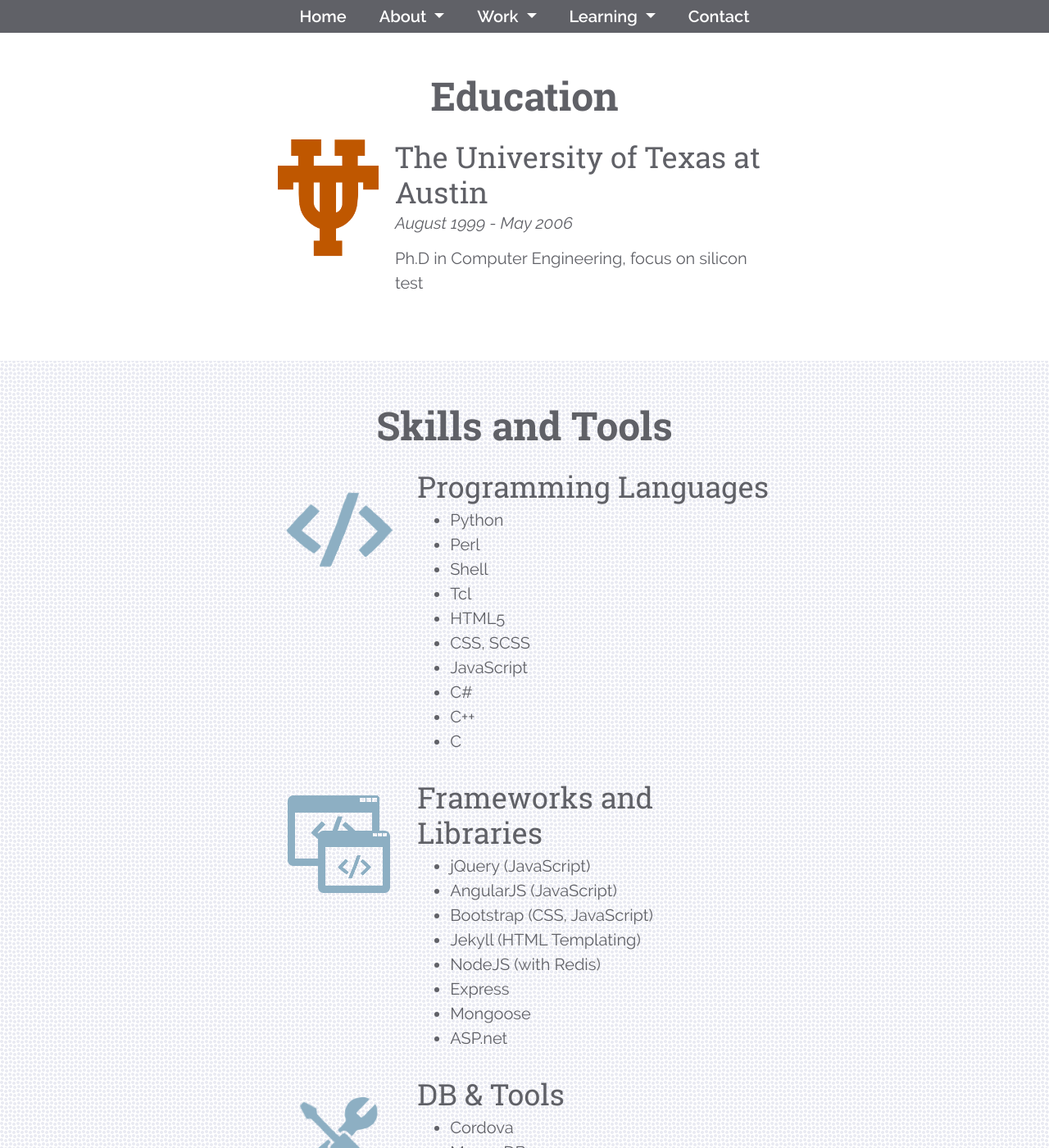
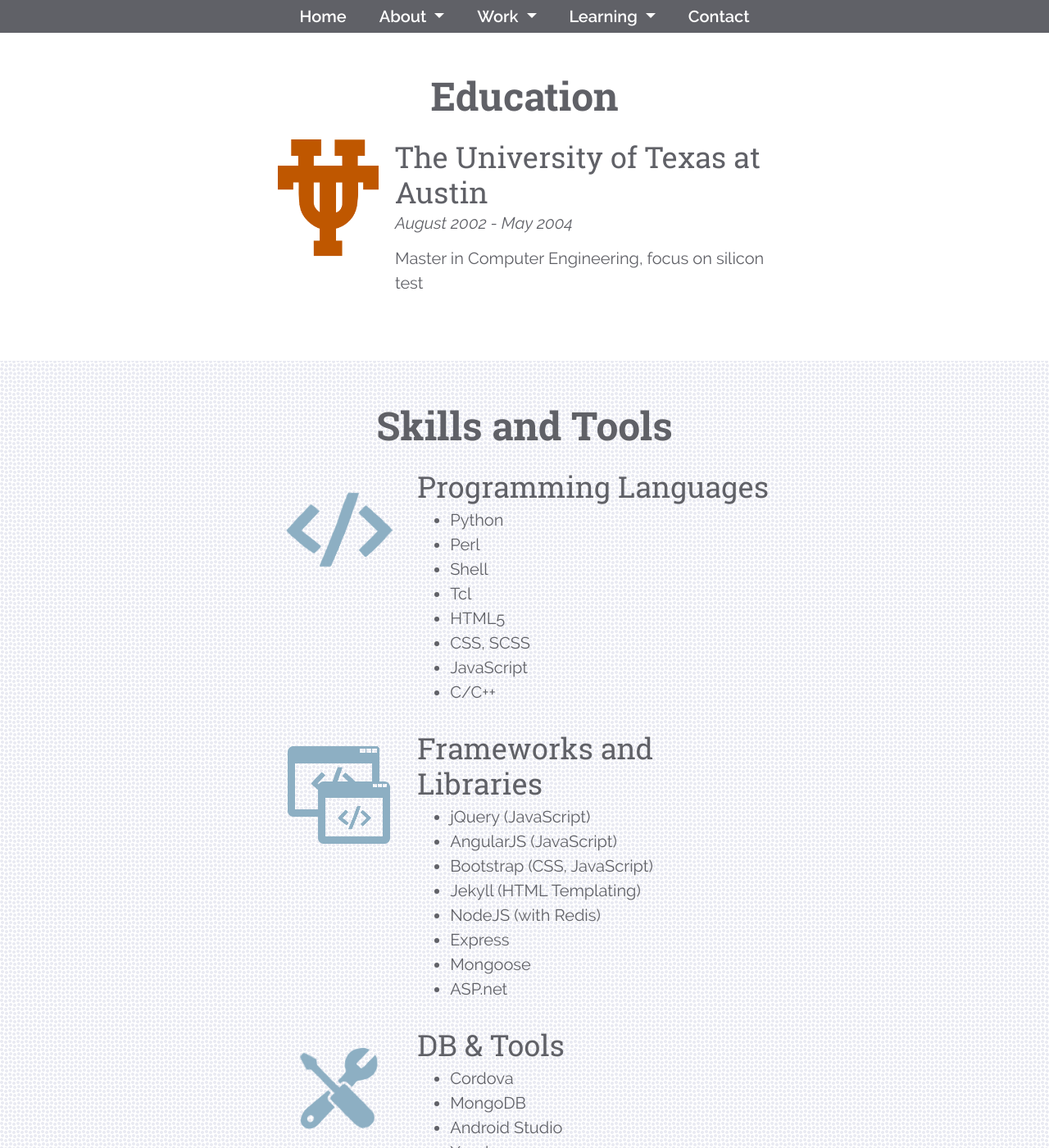
Before and after one commit to soo1017/soolee, a Jekyll site: the page built from pages/about.html, in a window 1280 px wide and 1400 px high, scrolled down 402 px. Shown: the whole window at 82% size. Built offline with Jekyll 4.4.1, drawn with Linux system fonts in a browser that asks for light colours; nearby versions of some CDN libraries; some of the changed text lies outside the part shown.

Commit message:
AboutME_Project6_Added

```diff
--- a/_data/aboutme.yaml
+++ b/_data/aboutme.yaml
@@ -19,9 +19,9 @@
     title: "Education"
     thumbnail: "/assets/img/about/education_thumbnail.png"
     school: "The University of Texas at Austin"
-    time: "August 1999 - May 2006"
+    time: "August 2002 - May 2004"
     major: |
-        Ph.D in Computer Engineering, focus on silicon test
+        Master in Computer Engineering, focus on silicon test
 skills:
     title: "Skills and Tools"
     skills:
@@ -35,9 +35,7 @@
               - HTML5
               - CSS, SCSS
               - JavaScript
-              - C#
-              - C++
-              - C
+              - C/C++
         - title: Frameworks and Libraries
           thumbnail: "/assets/img/about/framework_thumbnail.png"
           items:
@@ -59,7 +57,8 @@
               - GitHub
               - Amazon Web Services
               - Postman
-              - Unix
+              - Unix/Linux
+              - CCNA (Cisco Certified Network Associate) in Network
 hobbies:
     title: "Other Information"
     subtitle: "In My Spare Time"
@@ -67,5 +66,5 @@
     body: |
         Gardening<br>
         Watching Youtube<br>
-        Stock Investment<br>
+        Praying<br>
         <br>
```
